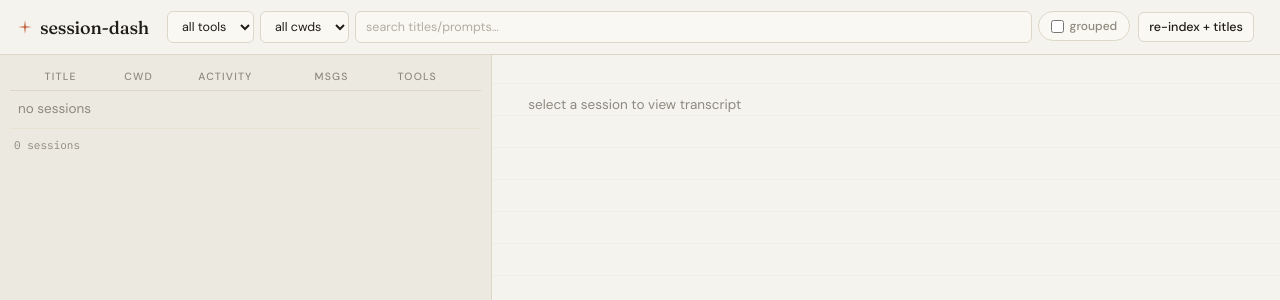
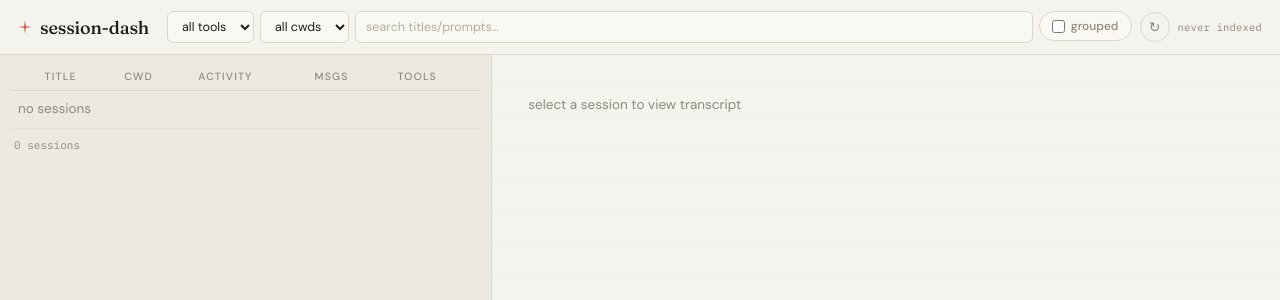
Before and after one commit to akakabrian/rejoin, a FastAPI app: page / in a window 1280 px wide. Shown: the top 300 px of the page. Run offline with FastAPI, Linux system fonts and the light colour scheme; data that the repository does not hold is empty; some libraries are stand-ins or nearby versions.

Commit message:
Switch titler to qwen3-30b-a3b; demote reindex button
Titler model moved from openai/gpt-5-mini to
qwen/qwen3-30b-a3b-instruct-2507 via OpenRouter — roughly 10x
cheaper per title (~6.6e-6 USD vs ~4e-5 USD for gpt-5-mini), output
is a non-reasoning MoE so no minimal-effort workaround and no 500-
token max needed. max_tokens dropped to 60 with temperature=0.3.

The loud "re-index + titles" button is replaced by a small circular
↻ icon next to a live "indexed 12s ago" mono label, polling a new
GET /status endpoint every 10s. Clicking still triggers the same
reindex + title pass; the icon spins briefly on click.

Co-Authored-By: Claude Opus 4.6 (1M context) <noreply@anthropic.com>

```diff
--- a/session_dash/app.py
+++ b/session_dash/app.py
@@ -29,6 +29,13 @@ REFRESH_INTERVAL_SEC = 60
 DEFAULT_TRANSCRIPT_TAIL = 40
 ACTIVE_WINDOW_SECONDS = 120
 TURN_CACHE_SIZE = 16
+
+_LAST_INDEXED_AT: float | None = None
+
+
+def _mark_indexed() -> None:
+    global _LAST_INDEXED_AT
+    _LAST_INDEXED_AT = datetime.now(timezone.utc).timestamp()
 
 
 def _is_active(last_activity: str | None, now_epoch: float) -> bool:
@@ -69,6 +76,7 @@ async def _refresh_loop() -> None:
     while True:
         try:
             stats = await asyncio.to_thread(reindex, False)
+            _mark_indexed()
             changed = (stats["claude_new"] + stats["claude_updated"]
                        + stats["codex_new"] + stats["codex_updated"])
             if changed:
@@ -278,8 +286,17 @@ def session_resume(session_id: str) -> JSONResponse:
 
 
 @app.post("/reindex")
-async def api_reindex(titles: bool = Query(False)) -> JSONResponse:
+async def api_reindex(titles: bool = Query(True)) -> JSONResponse:
     stats = await asyncio.to_thread(reindex, False)
+    _mark_indexed()
     if titles:
         stats["titles"] = await backfill_titles()
     return JSONResponse(stats)
+
+
+@app.get("/status")
+def api_status() -> JSONResponse:
+    age = None
+    if _LAST_INDEXED_AT is not None:
+        age = datetime.now(timezone.utc).timestamp() - _LAST_INDEXED_AT
+    return JSONResponse({"last_indexed_age_s": age})
--- a/session_dash/config.py
+++ b/session_dash/config.py
@@ -15,7 +15,7 @@ DB_PATH = DATA_DIR / "index.db"
 CRM_ENV_PATH = HOME / "AI" / "projects" / "Paa Prefab CRM" / ".env"
 
 OPENROUTER_BASE_URL = "https://openrouter.ai/api/v1"
-OPENROUTER_MODEL = "openai/gpt-5-mini"
+OPENROUTER_MODEL = "qwen/qwen3-30b-a3b-instruct-2507"
 
 TITLE_MAX_WORDS = 8
 TITLE_CONCURRENCY = 8
--- a/session_dash/titler.py
+++ b/session_dash/titler.py
@@ -56,8 +56,8 @@ async def _generate_title(client: httpx.AsyncClient, api_key: str, content: str)
                 {"role": "system", "content": SYSTEM_PROMPT},
                 {"role": "user", "content": content},
             ],
-            "max_tokens": 500,
-            "reasoning": {"effort": "minimal"},
+            "max_tokens": 60,
+            "temperature": 0.3,
         },
         timeout=60.0,
     )
--- a/static/app.js
+++ b/static/app.js
@@ -1,4 +1,40 @@
 let selectedSessionId = null;
+
+function fmtAge(seconds) {
+  if (seconds == null) return "never indexed";
+  const s = Math.round(seconds);
+  if (s < 60)  return `indexed ${s}s ago`;
+  if (s < 3600) return `indexed ${Math.round(s / 60)}m ago`;
+  return `indexed ${Math.round(s / 3600)}h ago`;
+}
+
+async function refreshAge() {
+  try {
+    const r = await fetch("/status");
+    const data = await r.json();
+    const el = document.getElementById("refresh-age");
+    if (el) el.textContent = fmtAge(data.last_indexed_age_s);
+  } catch { /* ignore */ }
+}
+
+async function triggerReindex() {
+  const btn = document.getElementById("refresh-btn");
+  if (!btn || btn.disabled) return;
+  btn.disabled = true;
+  btn.classList.add("spinning");
+  try {
+    await fetch("/reindex?titles=true", { method: "POST" });
+    await refreshAge();
+    const form = document.getElementById("filters");
+    if (form) htmx.trigger(form, "submit");
+  } finally {
+    setTimeout(() => btn.classList.remove("spinning"), 400);
+    btn.disabled = false;
+  }
+}
+
+refreshAge();
+setInterval(refreshAge, 10000);
 
 function allRows() {
   return Array.from(document.querySelectorAll(".session-row"));
@@ -58,6 +94,11 @@ document.body.addEventListener("htmx:afterSwap", (e) => {
 });
 
 document.body.addEventListener("click", async (e) => {
+  if (e.target.id === "refresh-btn") {
+    triggerReindex();
+    return;
+  }
+
   // expand/collapse long turn body
   const expandBtn = e.target.closest(".expand-btn");
   if (expandBtn) {
--- a/static/style.css
+++ b/static/style.css
@@ -96,6 +96,30 @@ button {
 }
 button:hover { background: var(--pampas); border-color: var(--cloudy); }
 button.secondary { background: transparent; }
+
+/* compact icon button (header refresh) */
+.icon-btn {
+  background: transparent;
+  border: 1px solid var(--border);
+  color: var(--cloudy-dim);
+  font-size: 14px;
+  line-height: 1;
+  width: 30px; height: 30px;
+  padding: 0;
+  border-radius: 50%;
+  display: inline-flex; align-items: center; justify-content: center;
+  transition: color 0.12s, border-color 0.12s, transform 0.4s ease;
+}
+.icon-btn:hover { color: var(--crail); border-color: var(--crail); background: transparent; }
+.icon-btn.spinning { transform: rotate(360deg); color: var(--crail); border-color: var(--crail); }
+
+.refresh-age {
+  font-family: var(--font-mono);
+  font-size: 10.5px;
+  letter-spacing: 0.2px;
+  min-width: 68px;
+  color: var(--cloudy);
+}
 
 /* ---------- two-pane layout ---------- */
 main {
--- a/templates/index.html
+++ b/templates/index.html
@@ -32,8 +32,8 @@
         <input type="checkbox" name="group" value="true"> grouped
       </label>
     </form>
-    <button hx-post="/reindex?titles=true" hx-target="#reindex-status" hx-swap="innerHTML">re-index + titles</button>
-    <span id="reindex-status"></span>
+    <button id="refresh-btn" class="icon-btn" title="re-index now" aria-label="re-index now">↻</button>
+    <span id="refresh-age" class="muted refresh-age"></span>
   </div>
 </header>
 <main>
```
